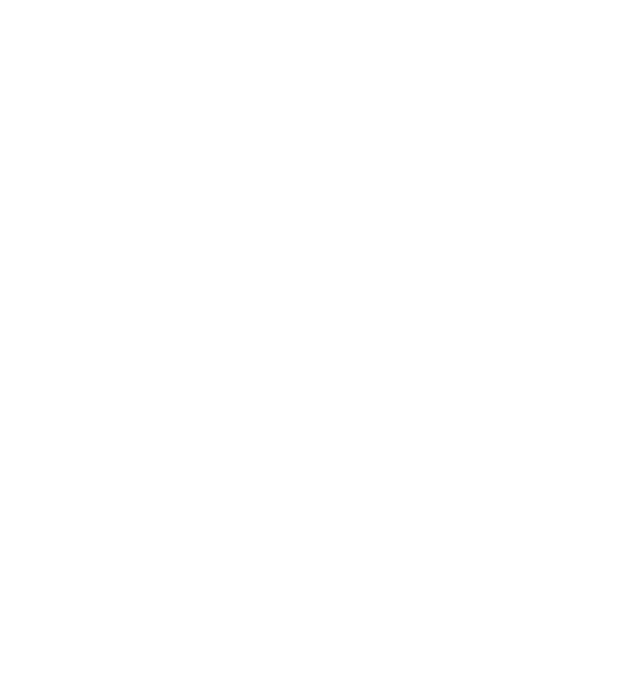
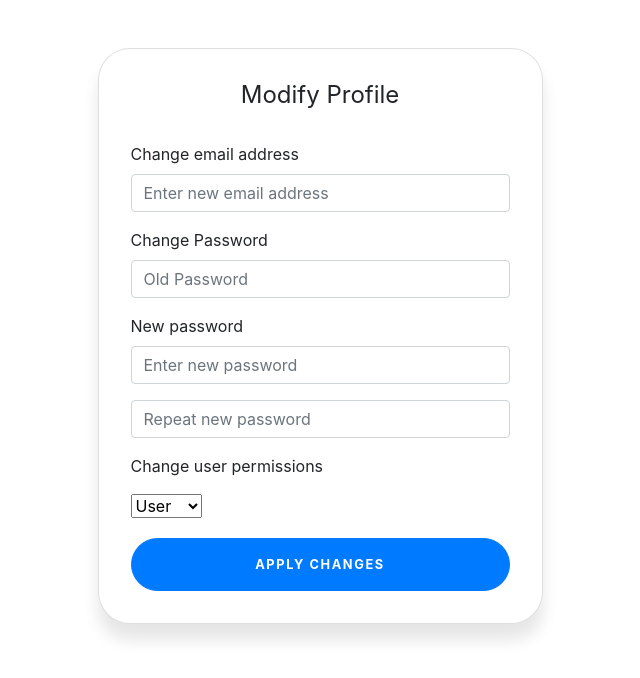
Before and after one commit to din-daniyarbekov/sequential, a plain HTML site: page account_settings.html in a window 1280 px wide. Shown: the whole page, without its empty margins (320-960 px from the left). Drawn offline with Linux system fonts and the light colour scheme.

Commit message:
added account modification and project creation views

```diff
--- a/account_settings.html
+++ b/account_settings.html
@@ -3,8 +3,50 @@
 <head>
     <meta charset="UTF-8">
     <title>Sequential</title>
+    <link rel="stylesheet" type="text/css" href="styles/bootstrap.min.css">
+    <link rel="stylesheet" type="text/css" href="styles/account_creation.css">
 </head>
 <body>
 <!--Account Settings Here-->
+        <div class="container">
+          <div class="row">
+            <div class="col-sm-9 col-md-7 col-lg-5 mx-auto">
+              <div class="card card-signin my-5">
+                <div class="card-body">
+                  <h5 class="card-title text-center"><b>Modify Profile</b></h5>
+                    <form class="form-signin">
+                        <div class="form-group">
+                          <label for="exampleInputEmail"> Change email address</label>
+                          <input type="email" class="form-control" id="exampleInputEmail" aria-describedby="emailHelp" placeholder="Enter new email address">
+                        </div>
+                        <div class="form-group">
+                          <label for="exampleInputPassword">Change Password</label>
+                          <input type="password" class="form-control" id="exampleInputPassword" placeholder="Old Password">
+                        </div>
+                        <div class="form-group">
+                          <label for="repeatPassword">New password</label>
+                          <input type="password" class="form-control" id="repeatPasswordPassword" placeholder="Enter new password">
+                        </div>
+                        <div class="form-group">
+
+                          <input type="password" class="form-control" id="repeatPasswordPassword" placeholder="Repeat new password">
+                        </div>
+                        <p>Change user permissions</p>
+                        <select class="user-selection">
+                            <option value="user">User</option>
+                            <option value="admin">Admin</option>
+                          </select>
+
+                        <button type="submit" class="btn btn-lg btn-primary btn-block text-uppercase">Apply changes</button>
+
+
+                      </form>
+
+
+                </div>
+              </div>
+            </div>
+          </div>
+        </div>
 </body>
 </html>
```
Also changed, not shown: account-creation.html (+0 -1 lines), project_creation.html (+40 -6 lines).
